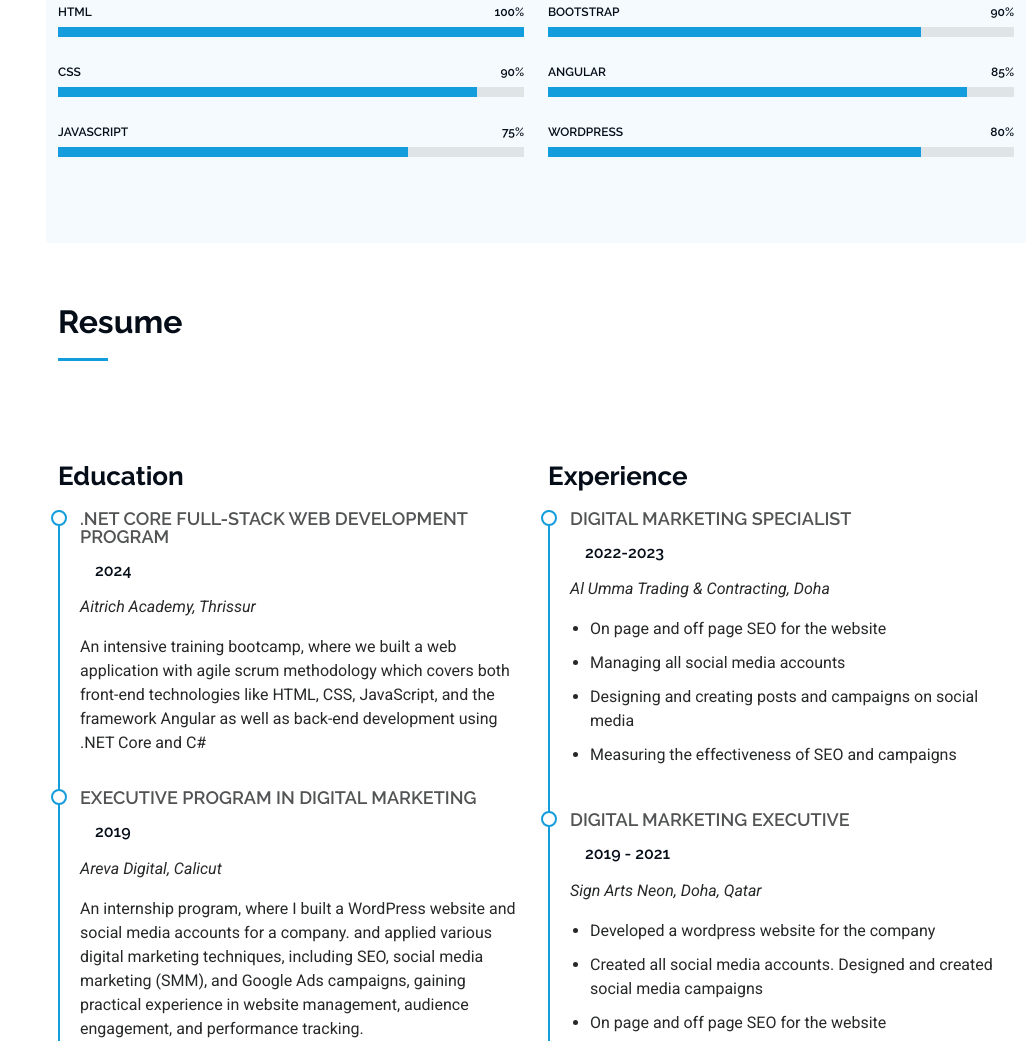
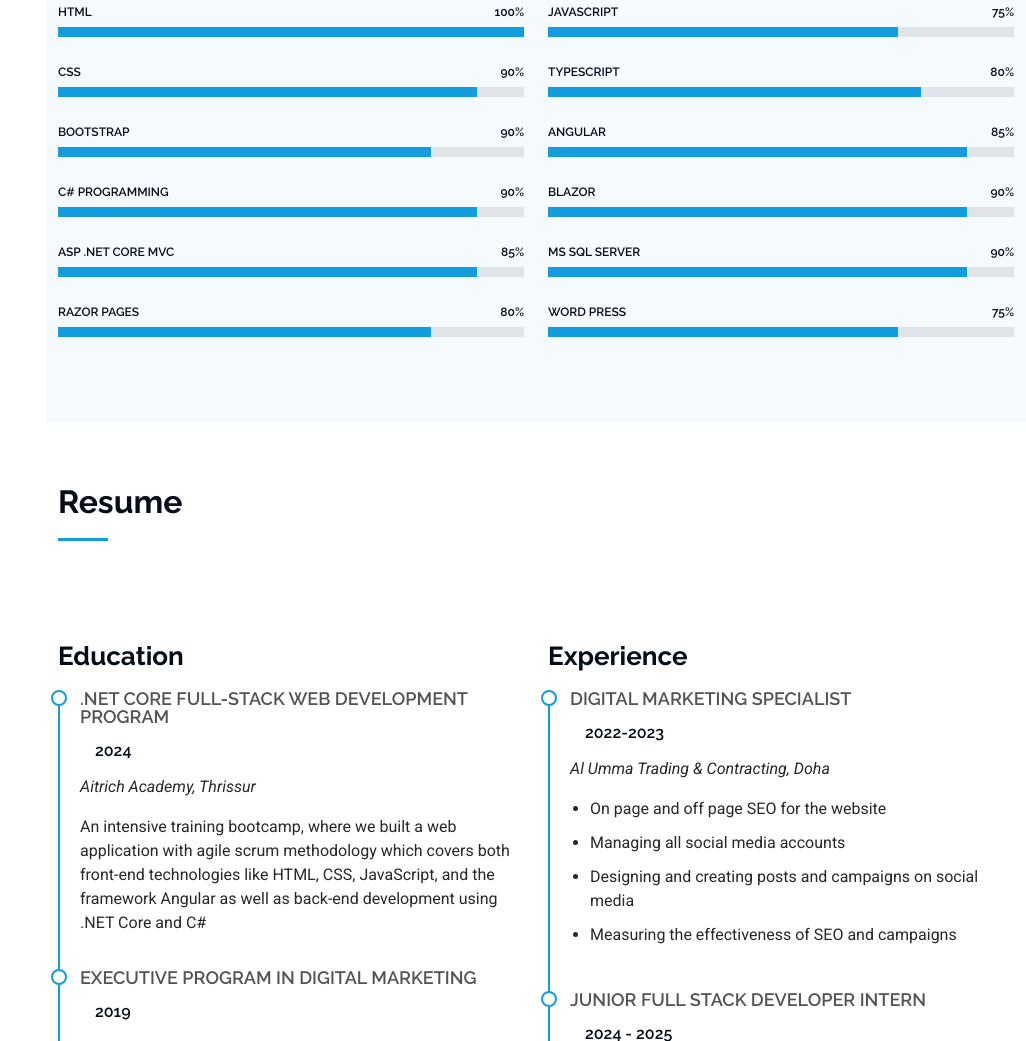
Before and after one commit to niloferkfs/portfolio-website, a plain HTML site: page index.html in a window 1280 px wide. Shown: the part 1759-2800 px from the top of the page, without its empty margins (254-1280 px from the left). Drawn offline with Linux system fonts and the light colour scheme.

Commit message:
Update index.html

```diff
--- a/index.html
+++ b/index.html
@@ -84,7 +84,7 @@
 
       <div class="container" data-aos="fade-up" data-aos-delay="100">
         <h2>Nilofer KV</h2>
-        <p>I'm a <span class="typed" data-typed-items=" Fullstack Developer, Web Designer">  Angular Developer</span><span class="typed-cursor typed-cursor--blink" aria-hidden="true"></span><span class="typed-cursor typed-cursor--blink" aria-hidden="true"></span></p>
+        <p>I'm a <span class="typed" data-typed-items=".Net Core Fullstack Developer, Web Designer"> Advanced Angular Developer</span><span class="typed-cursor typed-cursor--blink" aria-hidden="true"></span><span class="typed-cursor typed-cursor--blink" aria-hidden="true"></span></p>
       </div>
 
     </section><!-- /Hero Section -->
@@ -211,24 +211,34 @@
                 <div class="progress-bar" role="progressbar" aria-valuenow="90" aria-valuemin="0" aria-valuemax="100"></div>
               </div>
             </div><!-- End Skills Item -->
+             <div class="progress">
+              <span class="skill"><span>Bootstrap</span> <i class="val">90%</i></span>
+              <div class="progress-bar-wrap">
+                <div class="progress-bar" role="progressbar" aria-valuenow="80" aria-valuemin="0" aria-valuemax="100"></div>
+              </div>
+            </div><!-- End Skills Item -->
 
-            <div class="progress">
+
+          </div>
+
+          <div class="col-lg-6">
+             <div class="progress">
               <span class="skill"><span>JavaScript</span> <i class="val">75%</i></span>
               <div class="progress-bar-wrap">
                 <div class="progress-bar" role="progressbar" aria-valuenow="75" aria-valuemin="0" aria-valuemax="100"></div>
               </div>
             </div><!-- End Skills Item -->
 
-          </div>
-
-          <div class="col-lg-6">
-
-            <div class="progress">
-              <span class="skill"><span>Bootstrap</span> <i class="val">90%</i></span>
+             <div class="progress">
+              <span class="skill"><span>Typescript</span> <i class="val">80%</i></span>
               <div class="progress-bar-wrap">
                 <div class="progress-bar" role="progressbar" aria-valuenow="80" aria-valuemin="0" aria-valuemax="100"></div>
               </div>
             </div><!-- End Skills Item -->
+
+
+
+
 
             <div class="progress">
               <span class="skill"><span>Angular</span> <i class="val">85%</i></span>
@@ -237,14 +247,61 @@
               </div>
             </div><!-- End Skills Item -->
 
+
+
+          </div>
+
+           <div class="col-lg-6">
+
             <div class="progress">
-              <span class="skill"><span>Wordpress</span> <i class="val">80%</i></span>
+              <span class="skill"><span>C# Programming</span> <i class="val">90%</i></span>
+              <div class="progress-bar-wrap">
+                <div class="progress-bar" role="progressbar" aria-valuenow="90" aria-valuemin="0" aria-valuemax="100"></div>
+              </div>
+            </div><!-- End Skills Item -->
+
+            <div class="progress">
+              <span class="skill"><span>ASP .Net Core MVC</span> <i class="val">85%</i></span>
+              <div class="progress-bar-wrap">
+                <div class="progress-bar" role="progressbar" aria-valuenow="90" aria-valuemin="0" aria-valuemax="100"></div>
+              </div>
+            </div><!-- End Skills Item -->
+
+            <div class="progress">
+              <span class="skill"><span>Razor Pages</span> <i class="val">80%</i></span>
               <div class="progress-bar-wrap">
                 <div class="progress-bar" role="progressbar" aria-valuenow="80" aria-valuemin="0" aria-valuemax="100"></div>
               </div>
             </div><!-- End Skills Item -->
 
+
           </div>
+
+           <div class="col-lg-6">
+
+            <div class="progress">
+              <span class="skill"><span>Blazor</span> <i class="val">90%</i></span>
+              <div class="progress-bar-wrap">
+                <div class="progress-bar" role="progressbar" aria-valuenow="90" aria-valuemin="0" aria-valuemax="100"></div>
+              </div>
+            </div><!-- End Skills Item -->
+
+            <div class="progress">
+              <span class="skill"><span>MS SQL Server</span> <i class="val">90%</i></span>
+              <div class="progress-bar-wrap">
+                <div class="progress-bar" role="progressbar" aria-valuenow="90" aria-valuemin="0" aria-valuemax="100"></div>
+              </div>
+            </div><!-- End Skills Item -->
+
+           <div class="progress">
+              <span class="skill"><span>Word Press</span> <i class="val">75%</i></span>
+              <div class="progress-bar-wrap">
+                <div class="progress-bar" role="progressbar" aria-valuenow="75" aria-valuemin="0" aria-valuemax="100"></div>
+              </div>
+            </div><!-- End Skills Item -->
+           </div>
+
+
 
         </div>
 
@@ -316,14 +373,14 @@
             </div><!-- Edn Resume Item -->
 
             <div class="resume-item">
-              <h4>Digital Marketing Executive </h4>
-              <h5>2019 - 2021</h5>
-              <p><em>Sign Arts Neon, Doha, Qatar</em></p>
+              <h4>Junior Full Stack Developer Intern</h4>
+              <h5>2024 - 2025</h5>
+              <p><em>Aitrich Technologies, Thrissur, Kerala</em></p>
               <ul>
-                <li>Developed a wordpress website for the company</li>
-                <li>Created all social media accounts. Designed and created social media campaigns</li>
-                <li>On page and off page SEO for the website</li>
-                <li>Measuring the effectiveness of SEO & campaigns using Google search console and google Analytics </li>
+                <li>Internship to develop a Job Portal Web Application System</li>
+                <li>Developed Job Seeker, Job Provider and Platform Admin Module</li>
+                <li>Considered wide range of use cases and implemented functionalities</li>
+
               </ul><br>
               <a href="assets/cv/Nilofer-cv.pdf" download>Download My Resume</a>
             </div><!-- Edn Resume Item -->
```
